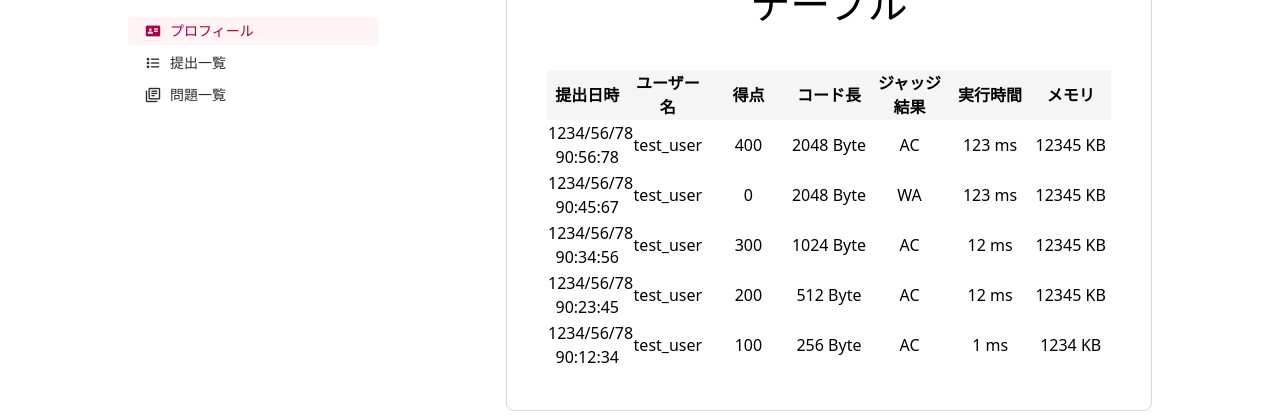
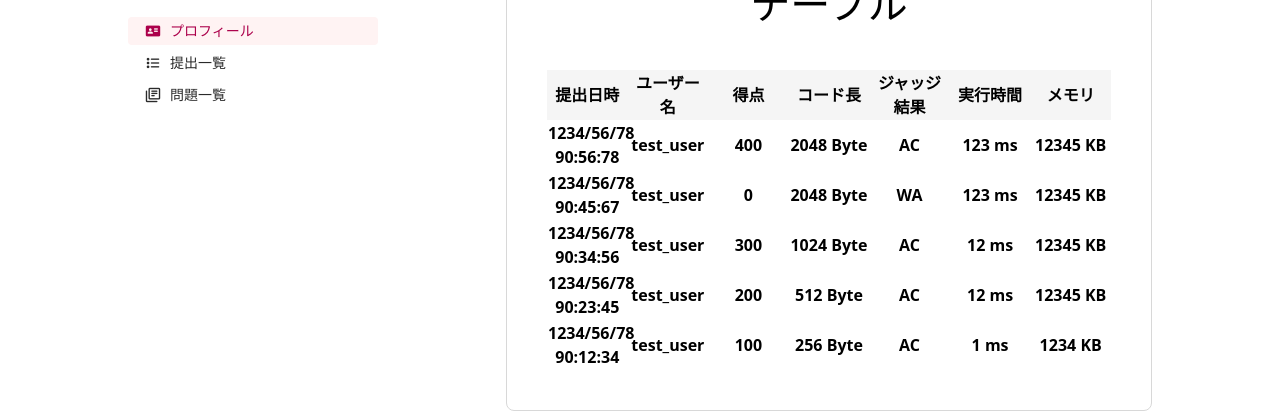
Before and after one commit to traP-jp/traOJudge, a Vue app in the folder UI/: page /users/1/submissions in a window 1280 px wide. Shown: the part 283-703 px from the top of the page. Built offline with nearby package versions, Linux system fonts and the light colour scheme.

Commit message:
Add PagedTable component

```diff
--- /dev/null
+++ b/UI/src/components/PagedTable.vue
@@ -0,0 +1,27 @@
+<script setup lang="ts">
+const { colIds, rowIds } = defineProps<{
+  colIds: string[]
+  rowIds: string[]
+}>()
+</script>
+
+<template>
+  <table class="w-full table-fixed">
+    <thead class="h-10 bg-[#F5F5F5]">
+      <tr>
+        <th v-for="colId in colIds" :key="colId">
+          <slot name="head" :col-id="colId" />
+        </th>
+      </tr>
+    </thead>
+    <tbody>
+      <tr v-for="rowId in rowIds" :key="rowId">
+        <th v-for="colId in colIds" :key="colId">
+          <slot name="cell" :row-id="rowId" :col-id="colId" />
+        </th>
+      </tr>
+    </tbody>
+  </table>
+</template>
+
+<style scoped></style>
--- a/UI/src/views/user/UserSubmissions.vue
+++ b/UI/src/views/user/UserSubmissions.vue
@@ -1,69 +1,112 @@
-<script setup lang="ts"></script>
+<script setup lang="ts">
+import PagedTable from '@/components/PagedTable.vue'
+import type { JudgeStatus } from '@/api/generated'
+
+const colIds = [
+  'submittedAt',
+  'userName',
+  'totalScore',
+  'codeLength',
+  'judgeStatus',
+  'maxTime',
+  'maxMemory'
+]
+
+const submissions: {
+  id: string
+  submittedAt: string
+  userName: string
+  totalScore: number
+  codeLength: number
+  judgeStatus: JudgeStatus
+  maxTime: number
+  maxMemory: number
+}[] = [
+  {
+    id: '000011',
+    submittedAt: '1234/56/78 90:56:78',
+    userName: 'test_user',
+    totalScore: 400,
+    codeLength: 2048,
+    judgeStatus: 'AC',
+    maxTime: 123,
+    maxMemory: 12345
+  },
+  {
+    id: '000007',
+    submittedAt: '1234/56/78 90:45:67',
+    userName: 'test_user',
+    totalScore: 0,
+    codeLength: 2048,
+    judgeStatus: 'WA',
+    maxTime: 123,
+    maxMemory: 12345
+  },
+  {
+    id: '000005',
+    submittedAt: '1234/56/78 90:34:56',
+    userName: 'test_user',
+    totalScore: 300,
+    codeLength: 1024,
+    judgeStatus: 'AC',
+    maxTime: 12,
+    maxMemory: 12345
+  },
+  {
+    id: '000003',
+    submittedAt: '1234/56/78 90:23:45',
+    userName: 'test_user',
+    totalScore: 200,
+    codeLength: 512,
+    judgeStatus: 'AC',
+    maxTime: 12,
+    maxMemory: 12345
+  },
+  {
+    id: '000002',
+    submittedAt: '1234/56/78 90:12:34',
+    userName: 'test_user',
+    totalScore: 100,
+    codeLength: 256,
+    judgeStatus: 'AC',
+    maxTime: 1,
+    maxMemory: 1234
+  }
+]
+</script>
 
 <template>
   <div class="rounded-lg border border-solid border-[#D8D8D8] pt-28 text-center">
     <h2 class="fontstyle-ui-title-large">提出一覧<br />テーブル</h2>
     <section class="p-10">
-      <table class="w-full table-fixed">
-        <thead class="h-10 bg-[#F5F5F5]">
-          <tr>
-            <th>提出日時</th>
-            <th>ユーザー名</th>
-            <th>得点</th>
-            <th>コード長</th>
-            <th>ジャッジ結果</th>
-            <th>実行時間</th>
-            <th>メモリ</th>
-          </tr>
-        </thead>
-        <tbody>
-          <tr>
-            <td>1234/56/78 90:56:78</td>
-            <td>test_user</td>
-            <td>400</td>
-            <td>2048 Byte</td>
-            <td>AC</td>
-            <td>123 ms</td>
-            <td>12345 KB</td>
-          </tr>
-          <tr>
-            <td>1234/56/78 90:45:67</td>
-            <td>test_user</td>
-            <td>0</td>
-            <td>2048 Byte</td>
-            <td>WA</td>
-            <td>123 ms</td>
-            <td>12345 KB</td>
-          </tr>
-          <tr>
-            <td>1234/56/78 90:34:56</td>
-            <td>test_user</td>
-            <td>300</td>
-            <td>1024 Byte</td>
-            <td>AC</td>
-            <td>12 ms</td>
-            <td>12345 KB</td>
-          </tr>
-          <tr>
-            <td>1234/56/78 90:23:45</td>
-            <td>test_user</td>
-            <td>200</td>
-            <td>512 Byte</td>
-            <td>AC</td>
-            <td>12 ms</td>
-            <td>12345 KB</td>
-          </tr>
-          <tr>
-            <td>1234/56/78 90:12:34</td>
-            <td>test_user</td>
-            <td>100</td>
-            <td>256 Byte</td>
-            <td>AC</td>
-            <td>1 ms</td>
-            <td>1234 KB</td>
-          </tr>
-        </tbody>
-      </table>
+      <PagedTable :col-ids="colIds" :row-ids="submissions.map(({ id }) => id)">
+        <template #head="{ colId }">
+          {{
+            {
+              submittedAt: '提出日時',
+              userName: 'ユーザー名',
+              totalScore: '得点',
+              codeLength: 'コード長',
+              judgeStatus: 'ジャッジ結果',
+              maxTime: '実行時間',
+              maxMemory: 'メモリ'
+            }[colId]
+          }}
+        </template>
+        <template #cell="{ rowId, colId }">
+          {{
+            {
+              submittedAt: submissions.find(({ id }) => id === rowId)?.submittedAt,
+              userName: submissions.find(({ id }) => id === rowId)?.userName,
+              totalScore: submissions.find(({ id }) => id === rowId)?.totalScore,
+              codeLength: `${submissions.find(({ id }) => id === rowId)?.codeLength} Byte`,
+              judgeStatus: submissions.find(({ id }) => id === rowId)?.judgeStatus,
+              maxTime: `${submissions.find(({ id }) => id === rowId)?.maxTime} ms`,
+              maxMemory: `${submissions.find(({ id }) => id === rowId)?.maxMemory} KB`
+            }[colId]
+          }}
+        </template>
+      </PagedTable>
     </section>
   </div>
 </template>
```
